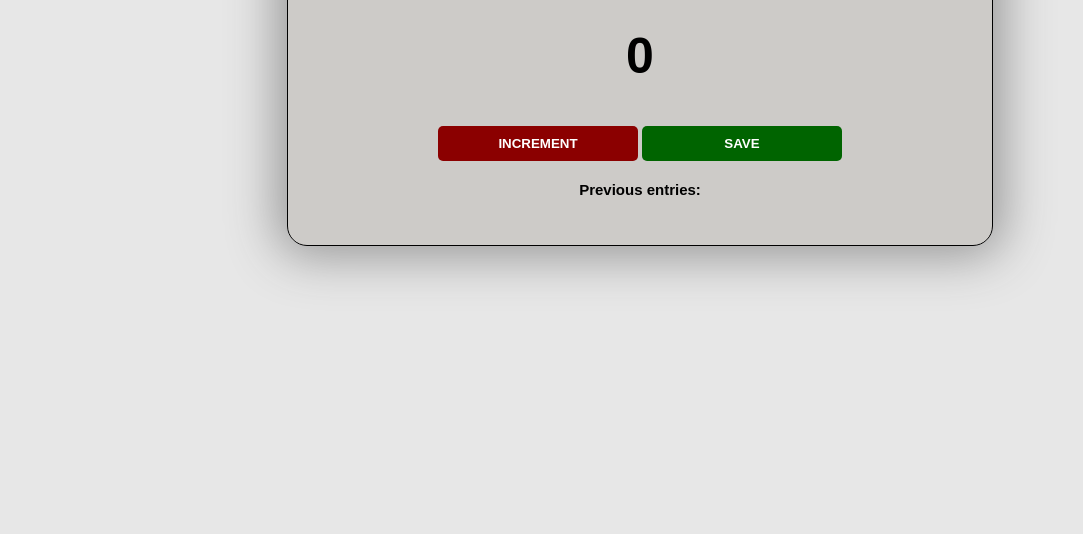
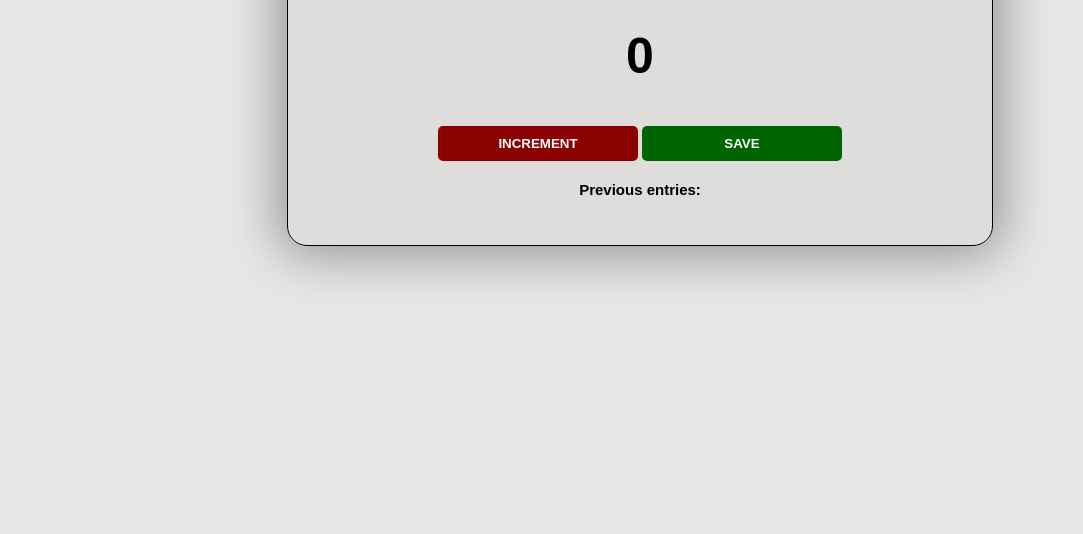
Before and after one commit to julieviktoria/Passenger-Counter-App, a plain HTML site: page Passenger Counter App/index.html in a window 1280 px wide. Shown: the part 266-800 px from the top of the page, without its empty margins (0-1083 px from the left). Drawn offline with Linux system fonts and the light colour scheme.

Commit message:
:lipstick: color correction

```diff
--- a/Passenger Counter App/css/style.css
+++ b/Passenger Counter App/css/style.css
@@ -27,7 +27,7 @@ button {
 	margin-top: 15vh;
 	padding: 4vh;
 	text-align: center;
-	background: rgba(180, 175, 170, 0.5);
+	background: rgba(216, 212, 208, 0.5);
 	border-radius: 20px;
 	width: 50vw;
 }
```
